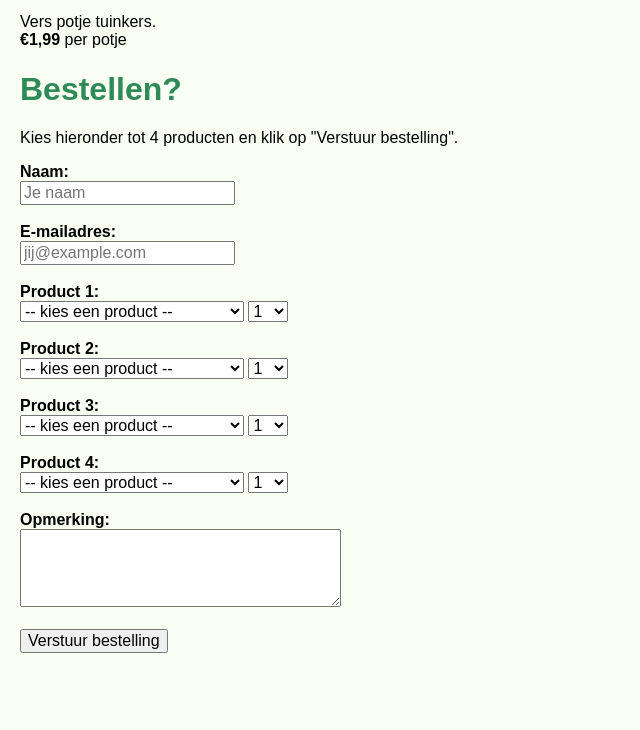
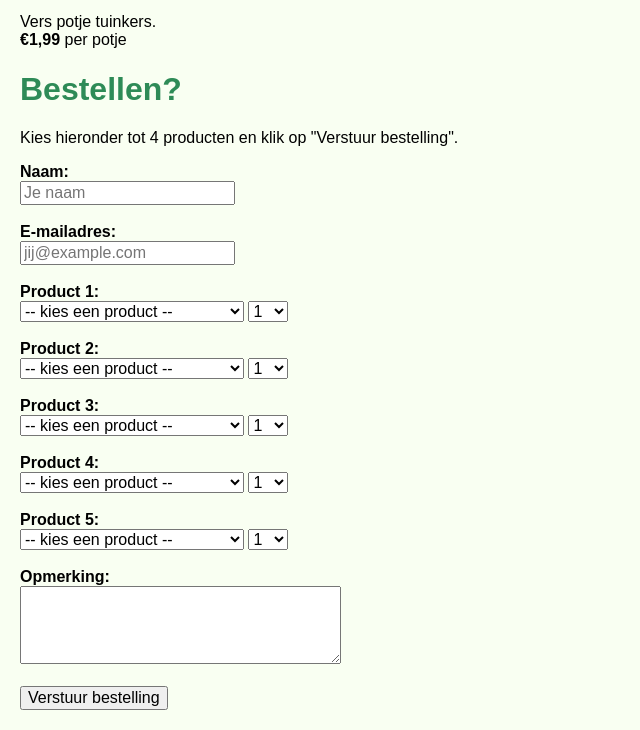
Before and after one commit to Ali1P-web/pvbkwekerij, a plain HTML site: page HetassortimentvanPvB.html in a window 1280 px wide. Shown: the part 1787-2517 px from the top of the page, without its empty margins (0-640 px from the left). Before the commit the page ends 2460 px from the top, so only its background shows below. Drawn offline with Linux system fonts and the light colour scheme.

Commit message:
HetassortimentvanPvB.html

```diff
--- a/HetassortimentvanPvB.html
+++ b/HetassortimentvanPvB.html
@@ -127,6 +127,21 @@
     <option>6</option><option>7</option><option>8</option><option>9</option><option>10</option>
   </select><br><br>
 
+   <label>Product 5:</label><br>
+  <select id="product1">
+    <option value="">-- kies een product --</option>
+    <option>Basilicum — €2,99</option>
+    <option>Aardbeienplant — €14,99</option>
+    <option>Salie — €3,50</option>
+    <option>Tomatenplant groot — €7,99</option>
+    <option>Tomatenplant klein — €5,99</option>
+    <option>Tuinkers — €1,99</option>
+  </select>
+  <select id="aantal1">
+    <option>1</option><option>2</option><option>3</option><option>4</option><option>5</option>
+    <option>6</option><option>7</option><option>8</option><option>9</option><option>10</option>
+  </select><br><br>
+
   <label for="bestel-opmerking">Opmerking:</label><br>
   <textarea id="bestel-opmerking" rows="4" cols="30"></textarea><br><br>
 
```
